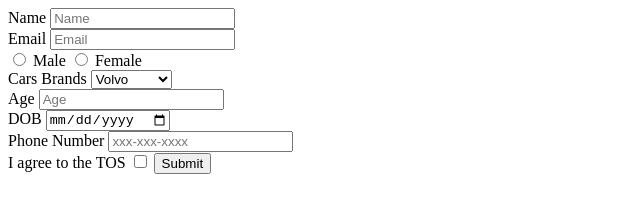
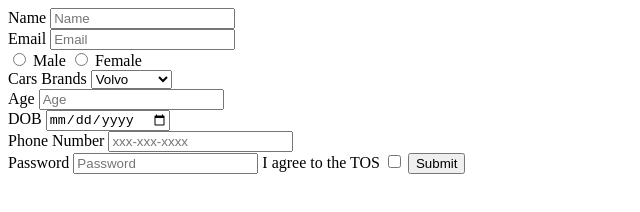
Before and after one commit to acciojob/signup-form-car-RishabhSingh4872962, a website: page main.html in a window 1280 px wide. Shown: the whole page, without its empty margins (0-640 px from the left). Drawn offline with Linux system fonts and the light colour scheme.

Commit message:
created a submission

```diff
--- a/main.html
+++ b/main.html
@@ -35,6 +35,8 @@
 		<label  for="tel">Phone Number</label>
 
 <input id="tel" type="tel" required="true" placeholder="xxx-xxx-xxxx"/><br>
+		<label for="password">Password</label>
+		<input id="password" required="true" type="password" placeholder="Password"/>
 		<label for="tos">I agree to the TOS</label>
 		<input type="checkbox" required="true"/>
 		<button type="submit">Submit</button>
```
